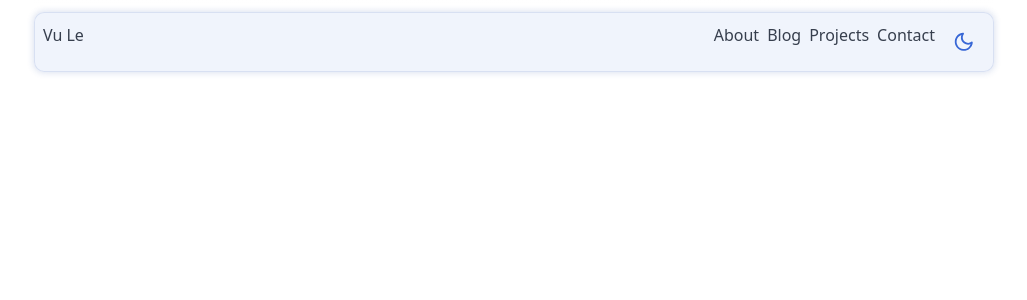
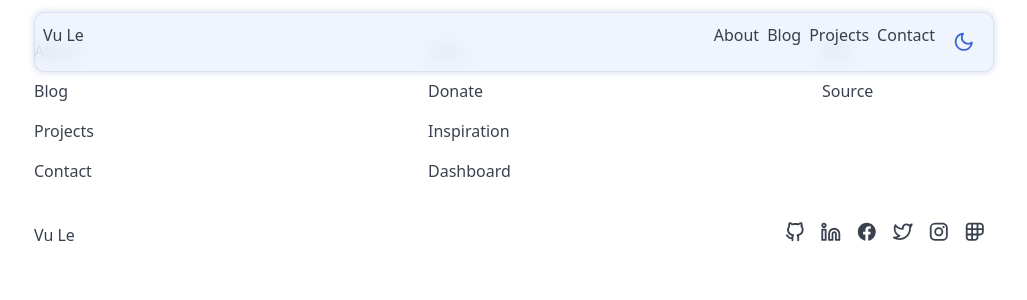
Before and after one commit to vule96/vule-blog, a Next.js app: page / in a window 1280 px wide. Shown: the top 300 px of the page, without its empty margins (126-1153 px from the left). Built offline with nearby package versions, Linux system fonts and the light colour scheme; a web font is replaced by a local one.

Commit message:
added footer

```diff
--- a/jest.config.js
+++ b/jest.config.js
@@ -6,7 +6,6 @@ const createJestConfig = nextJest({
 
 const customJestConfig = {
   setupFilesAfterEnv: ['<rootDir>/jest.setup.js'],
-
   moduleDirectories: ['node_modules', '<rootDir>/'],
   testEnvironment: 'jest-environment-jsdom',
 };
--- a/src/components/Footer/Footer.tsx
+++ b/src/components/Footer/Footer.tsx
@@ -1,5 +1,148 @@
-const Footer = (): JSX.Element => {
-  return <></>;
+import type { FC } from 'src/types/fc';
+import { styled } from '~/stitches';
+
+import {
+  FooterLink,
+  FooterLinksGroup,
+  type FooterLinkProps,
+} from './FooterLinksGroup';
+import { SocialLinks } from './SocialLinks';
+
+const StyledFooter = styled('footer', {
+  display: 'flex',
+  flexDirection: 'column',
+  py: '$$verticalContentPadding',
+  px: '$14',
+  gap: '$$verticalContentPadding',
+  borderTop: '1px solid $divider',
+  '@tablet-md': {
+    px: 0,
+  },
+});
+
+const InnerFooter = styled('div', {
+  display: 'flex',
+  flexWrap: 'wrap',
+  gap: '$16',
+  '@tablet-sm': {
+    justifyContent: 'space-between',
+  },
+});
+
+const BrandLink = styled(FooterLink, {
+  display: 'inline-flex',
+  alignSelf: 'flex-start',
+  gap: '$6',
+  minHeight: '30px',
+  minWidth: '130px',
+  '@mobile-md': {
+    minWidth: '154px',
+  },
+  '& > svg': {
+    width: '24px',
+    height: '24px',
+  },
+});
+
+const LinksContainer = styled('div', {
+  display: 'flex',
+  flexWrap: 'wrap',
+  gap: 'calc($$verticalContentPadding / 2)',
+  justifyContent: 'space-between',
+  '@mobile-md': {
+    justifyContent: 'unset',
+  },
+  '@tablet-sm': {
+    justifyContent: 'space-between',
+  },
+});
+
+const primaryLinks: FooterLinkProps[] = [
+  {
+    title: 'About',
+    href: '/about',
+    gradient: 'blue-to-green',
+  },
+  {
+    title: 'Blog',
+    href: '/blog',
+    gradient: 'yellow-to-orange',
+  },
+  {
+    title: 'Projects',
+    href: '/projects',
+    gradient: 'red-to-purple',
+  },
+  {
+    title: 'Contact',
+    href: '/contact',
+    gradient: 'brand-to-blue',
+  },
+];
+
+const secondaryLinks: FooterLinkProps[] = [
+  {
+    title: 'Uses',
+    href: '/uses',
+    gradient: 'yellow-to-orange',
+  },
+  {
+    title: 'Donate',
+    href: '/donate',
+    gradient: 'orange-to-red',
+  },
+  {
+    title: 'Inspiration',
+    href: '/inspiration',
+    gradient: 'brand-to-blue',
+  },
+  {
+    title: 'Dashboard',
+    href: '/dashboard',
+    gradient: 'purple-to-brand',
+  },
+];
+
+const metaLinks: FooterLinkProps[] = [
+  {
+    title: 'RSS',
+    href: '/feed.xml',
+    gradient: 'yellow-to-orange',
+    a11yTitle: 'RSS Feed',
+    openInNewTab: true,
+  },
+  {
+    title: 'Source',
+    href: 'https://github.com/jahirfiquitiva/jahir.dev',
+    gradient: 'brand-to-blue',
+    a11yTitle: 'View source code on GitHub',
+    openInNewTab: true,
+  },
+];
+
+export const Footer: FC = () => {
+  return (
+    <StyledFooter>
+      <LinksContainer>
+        <FooterLinksGroup title={'Primary pages links'} links={primaryLinks} />
+        <FooterLinksGroup
+          title={'Secondary pages links'}
+          links={secondaryLinks}
+        />
+        <FooterLinksGroup meta title={'Meta pages links'} links={metaLinks} />
+      </LinksContainer>
+      <InnerFooter>
+        <BrandLink
+          href={'/'}
+          title={'Home page'}
+          gradient={'brand-to-blue'}
+          forceGradient
+        >
+          {/* <Logo fillColor={theme.colors['gradient-brand']?.value} /> */}
+          <span>Vu Le</span>
+        </BrandLink>
+        <SocialLinks />
+      </InnerFooter>
+    </StyledFooter>
+  );
 };
-
-export default Footer;
--- /dev/null
+++ b/src/components/Footer/FooterLinksGroup.tsx
@@ -0,0 +1,96 @@
+import {
+  GradientOption,
+  gradientVariants,
+} from 'src/lib/stitches/utils/gradient';
+import type { FC } from 'src/types/fc';
+import { styled } from '~/stitches';
+import { gradientEnabledCss } from '../Heading';
+import { Link } from '../Link';
+
+const List = styled('ul', {
+  minWidth: '130px',
+  maxWidth: '100%',
+  listStyle: 'none',
+  display: 'flex',
+  flexDirection: 'column',
+  gap: '$12',
+  marginInline: 0,
+  marginBlock: 0,
+  paddingInline: 0,
+  '@mobile-md': {
+    minWidth: '164px',
+  },
+  '@tablet-sm': {
+    minWidth: '172px',
+  },
+  variants: {
+    meta: {
+      true: {
+        flexDirection: 'row',
+        marginTop: '$space$12',
+        '@tablet-sm': {
+          flexDirection: 'column',
+          marginTop: 0,
+        },
+      },
+    },
+  },
+});
+
+export const FooterLink = styled(Link, {
+  display: 'inline-flex',
+  alignItems: 'center',
+  alignSelf: 'flex-start',
+  color: '$text-tertiary',
+
+  hocus: {
+    '& > span': gradientEnabledCss,
+    textDecorationColor: '$$gradientStart !important',
+  },
+
+  variants: {
+    gradient: gradientVariants(),
+    forceGradient: {
+      true: {
+        '& > span': gradientEnabledCss,
+      },
+    },
+  },
+});
+
+export interface FooterLinkProps {
+  title: string;
+  href: string;
+  gradient?: GradientOption;
+  a11yTitle?: string;
+  openInNewTab?: boolean;
+}
+
+interface FooterLinksGroupProps {
+  title?: string;
+  links?: FooterLinkProps[];
+  meta?: boolean;
+}
+
+export const FooterLinksGroup: FC<FooterLinksGroupProps> = (props) => {
+  const { title, links, meta } = props;
+  return (
+    <List aria-label={title} meta={meta}>
+      {links?.map((link) => {
+        return (
+          <li key={link.title}>
+            <FooterLink
+              href={link.href}
+              title={link.a11yTitle ? link.a11yTitle : `${link.title} page`}
+              gradient={link.gradient}
+              openInNewTab={link.openInNewTab}
+            >
+              <span>{link.title}</span>
+            </FooterLink>
+          </li>
+        );
+      })}
+      {/* {meta && <FooterNowPlaying />} */}
+    </List>
+  );
+};
--- /dev/null
+++ b/src/components/Footer/SocialLinks.tsx
@@ -0,0 +1,138 @@
+import { mdiInstagram, mdiFacebook } from '@mdi/js';
+import Icon from '@mdi/react';
+
+import { styled } from '~/stitches';
+import {
+  gitHubOutline,
+  linkedInOutline,
+  polywork,
+  twitterOutline,
+} from '../Icons';
+import { Link } from '../Link';
+
+const SocialLinksContainer = styled('ul', {
+  listStyle: 'none',
+  display: 'flex',
+  alignItems: 'center',
+  gap: '$6',
+  ml: '-$6',
+  marginInline: 0,
+  marginBlock: 0,
+  paddingInline: 0,
+  '& > li': { display: 'block', height: '30px', width: '30px' },
+});
+
+const SocialLink = styled(Link, {
+  padding: 0,
+  display: 'inline-flex',
+  alignItems: 'center',
+  justifyContent: 'center',
+  height: '30px',
+  width: '30px',
+  borderRadius: '$space$6',
+  color: '$text-tertiary',
+  textDecoration: 'none',
+  hocus: {
+    backgroundColor: 'rgba($colors$toolbar-glow / .1)',
+    color: '$text-secondary',
+    textDecoration: 'none',
+  },
+});
+
+const GitHubLink = styled(SocialLink, {
+  hocus: {
+    color: '#333',
+    dark: {
+      color: '#ebebeb',
+    },
+  },
+});
+
+const LinkedInLink = styled(SocialLink, {
+  hocus: {
+    color: '#0077b5',
+    dark: {
+      color: '#0077b5',
+    },
+  },
+});
+
+const FaceBookLink = styled(SocialLink, {
+  hocus: {
+    color: '#0077b5',
+    dark: {
+      color: '#0077b5',
+    },
+  },
+});
+
+const TwitterLink = styled(SocialLink, {
+  hocus: {
+    color: '#1da1f2',
+    dark: {
+      color: '#1da1f2',
+    },
+  },
+});
+
+const InstagramLink = styled(SocialLink, {
+  hocus: {
+    color: '#d6249f',
+    dark: {
+      color: '#d6249f',
+    },
+  },
+});
+
+const PolyworkLink = styled(SocialLink, {
+  hocus: {
+    color: '#6959fc',
+    dark: {
+      color: '#6959fc',
+    },
+  },
+});
+
+const iconSize = 0.9;
+export const SocialLinks = (): JSX.Element => {
+  return (
+    <SocialLinksContainer aria-label={'Social links'}>
+      <li>
+        <GitHubLink title={'GitHub'} href={'https://github.com/vule96'}>
+          <Icon path={gitHubOutline} size={iconSize} />
+        </GitHubLink>
+      </li>
+      <li>
+        <LinkedInLink
+          title={'LinkedIn'}
+          href={'https://linkedin.com/in/vuledev'}
+        >
+          <Icon path={linkedInOutline} size={iconSize} />
+        </LinkedInLink>
+      </li>
+      <li>
+        <FaceBookLink
+          title={'Facebook'}
+          href={'https://www.facebook.com/vuledev'}
+        >
+          <Icon path={mdiFacebook} size={iconSize} />
+        </FaceBookLink>
+      </li>
+      <li>
+        <TwitterLink title={'Twitter'} href={'#'}>
+          <Icon path={twitterOutline} size={iconSize} />
+        </TwitterLink>
+      </li>
+      <li>
+        <InstagramLink title={'Instagram'} href={'#'}>
+          <Icon path={mdiInstagram} size={iconSize} />
+        </InstagramLink>
+      </li>
+      <li>
+        <PolyworkLink title={'Polywork Timeline'} href={'#'}>
+          <Icon path={polywork} size={iconSize} />
+        </PolyworkLink>
+      </li>
+    </SocialLinksContainer>
+  );
+};
--- a/src/components/Footer/index.ts
+++ b/src/components/Footer/index.ts
@@ -1 +1 @@
-export { default } from './Footer';
+export * from './Footer';
--- a/src/components/Layout/Layout.tsx
+++ b/src/components/Layout/Layout.tsx
@@ -1,10 +1,12 @@
 import type { FC } from 'src/types/fc';
+import { Footer } from '../Footer';
 import { Navbar } from '../Navbar';
 
 const Layout: FC = (props) => {
   return (
     <>
       <Navbar />
+      <Footer />
     </>
   );
 };
```
